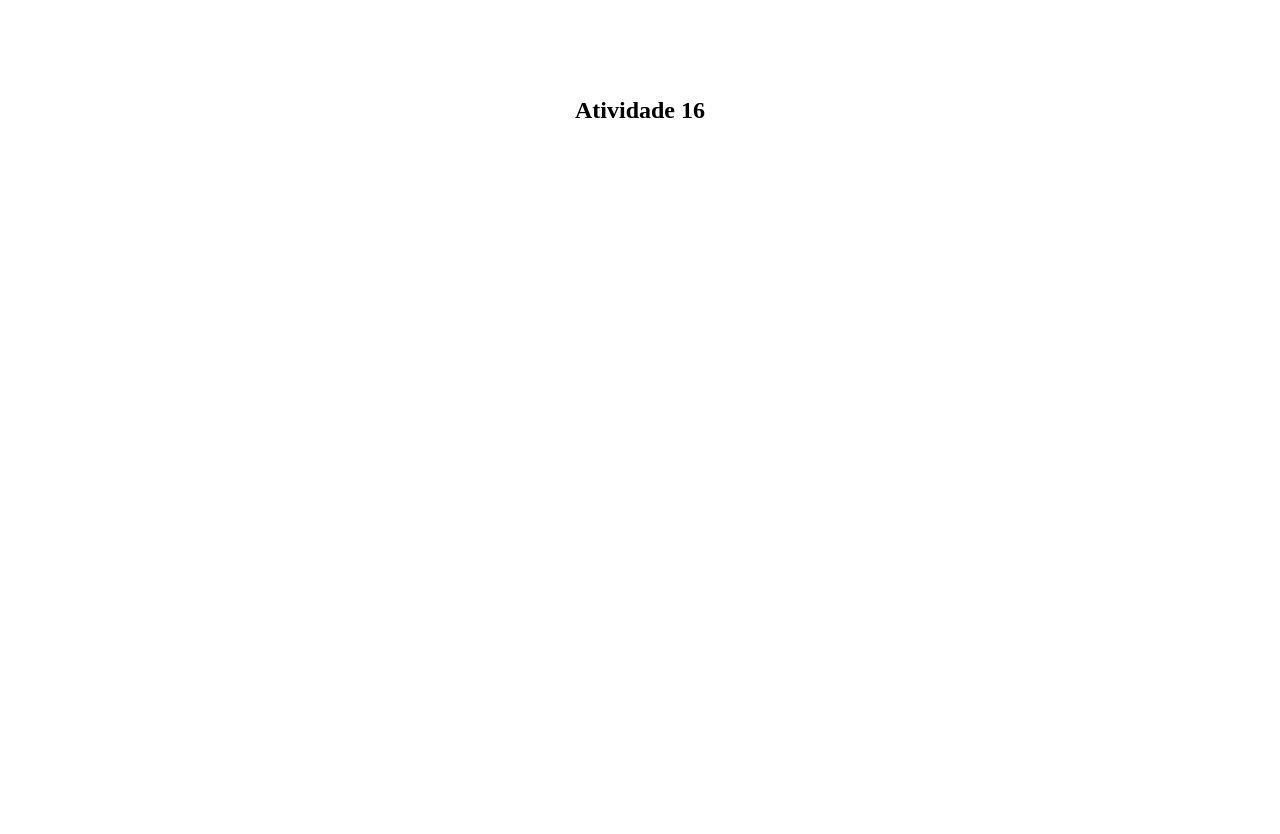
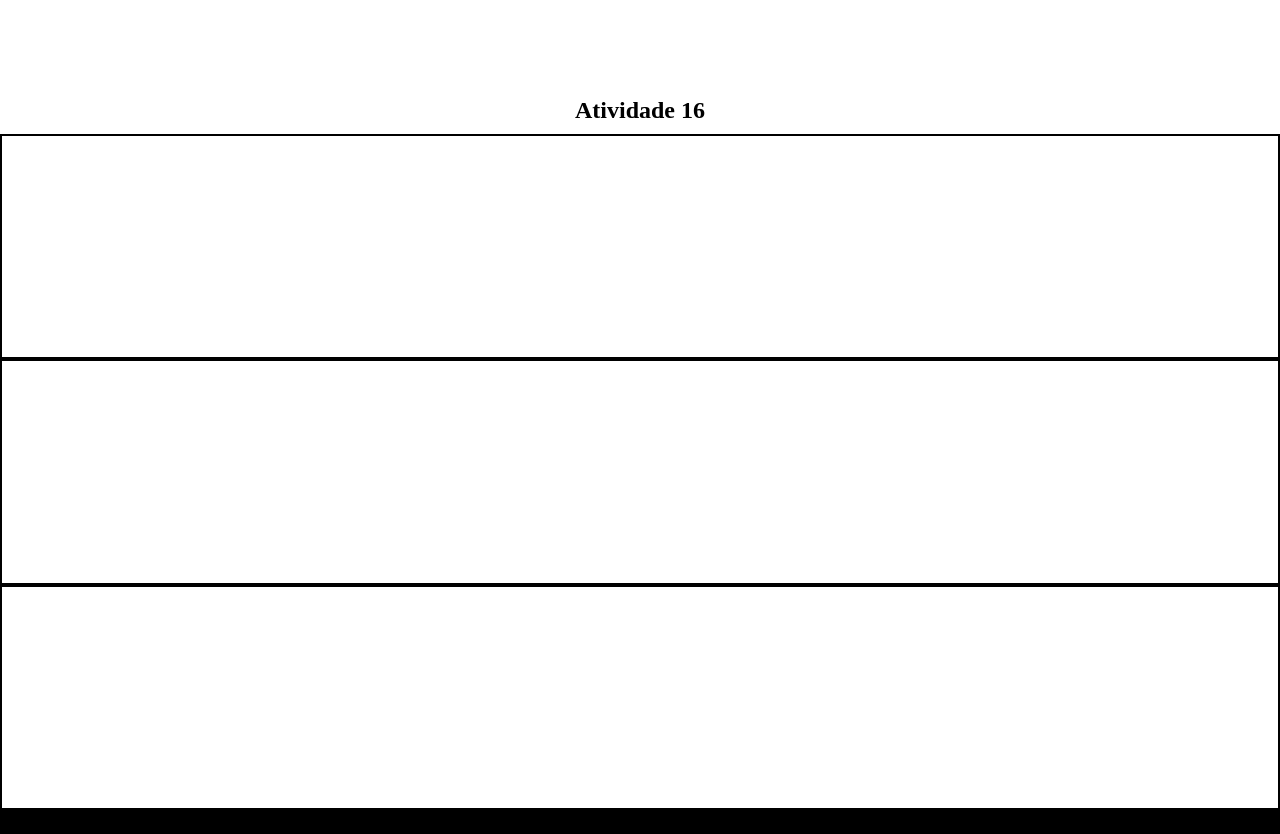
Before and after one commit to ItzTas/exercicios-da-faculdade-de-react-e-ui-first, a React (Vite) app in the folder mobile-first/tp1/: page / in a window 1280 px wide. Shown: the part 4180-5014 px from the top of the page. Before the commit the page ends 4314 px from the top, so only its background shows below. Built offline with nearby package versions, Linux system fonts and the light colour scheme; the HTML template or start-up script is replaced by a standard one.

Commit message:
endedded

```diff
--- a/mobile-first/tp1/src/App.jsx
+++ b/mobile-first/tp1/src/App.jsx
@@ -15,6 +15,7 @@ import Ex1atv5 from './atv5/ex1/ex1atv5';
 import Ex2atv5 from './atv5/ex2/ex2atv5';
 import Ex1atv6 from './atv6/ex1/ex1atv6';
 import Ex2atv6 from './atv6/ex2/ex2atv6';
+import Ex3atv6 from './atv6/ex3/ex3atv6';
 
 export default function App() {
   return (
@@ -81,6 +82,7 @@ export default function App() {
       </section>
       <section>
         <h2 className='atividade-num'>Atividade 16</h2>
+        <Ex3atv6 />
       </section>
     </main>
   );
--- /dev/null
+++ b/mobile-first/tp1/src/atv6/ex3/ex3atv6.css
@@ -0,0 +1,10 @@
+.ex3atv6_container {
+    display: grid;
+    grid-template-rows: repeat(3, 1fr);
+    grid-template-columns: 1fr, 2fr, 3fr;
+    height: 700px;
+}
+
+.ex3atv6_box {
+    border: 2px solid black;
+}
--- /dev/null
+++ b/mobile-first/tp1/src/atv6/ex3/ex3atv6.jsx
@@ -0,0 +1,20 @@
+import React from 'react';
+import './ex3atv6.css';
+
+function Ex3atv6() {
+  return (
+    <div className='ex3atv6_container'>
+      <div className='ex3atv6_box' />
+      <div className='ex3atv6_box' />
+      <div className='ex3atv6_box' />
+      <div className='ex3atv6_box' />
+      <div className='ex3atv6_box' />
+      <div className='ex3atv6_box' />
+      <div className='ex3atv6_box' />
+      <div className='ex3atv6_box' />
+      <div className='ex3atv6_box' />
+    </div>
+  );
+}
+
+export default Ex3atv6;
```
